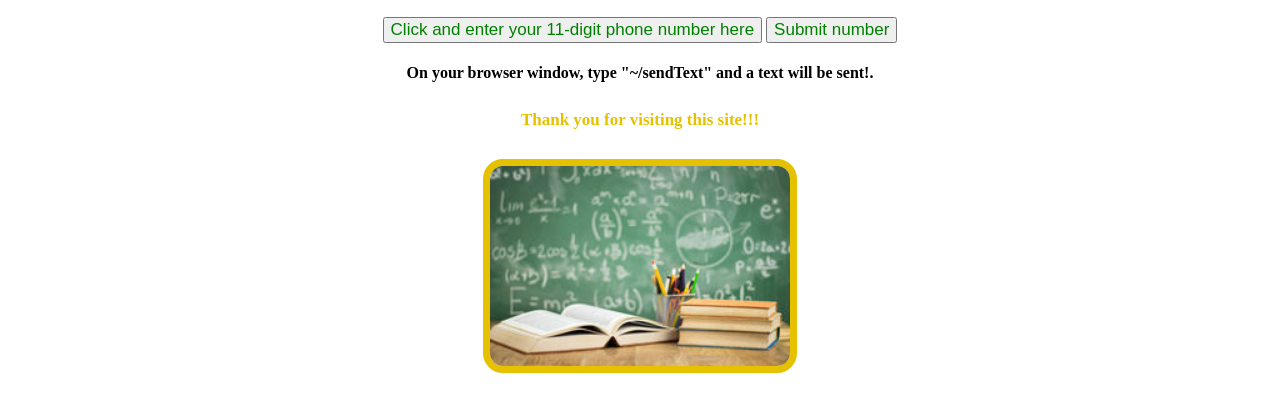
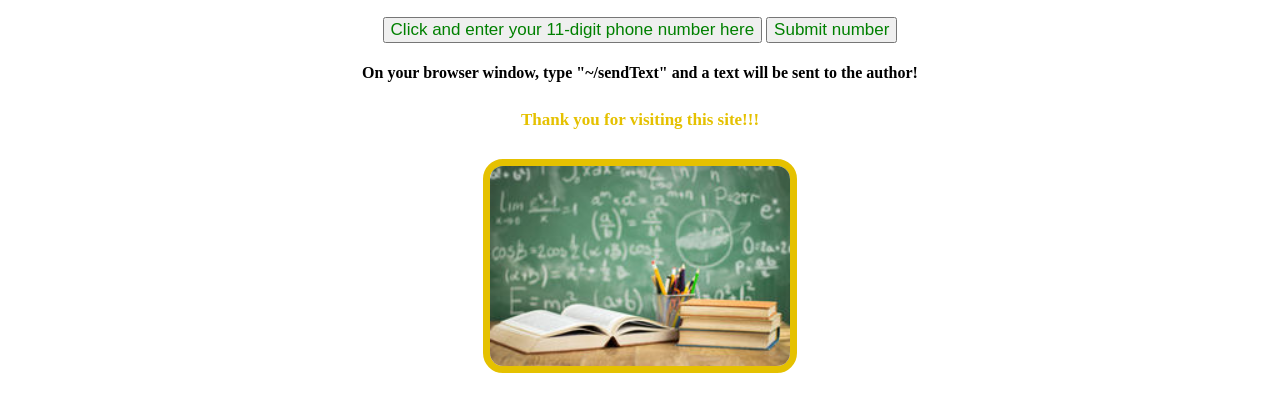
Before and after one commit to rodstaff/textNodejs, a website: page public/index.html in a window 1280 px wide. Shown: the part 293-704 px from the top of the page. Drawn offline with Linux system fonts and the light colour scheme.

Commit message:
modified index.html

```diff
--- a/public/index.html
+++ b/public/index.html
@@ -12,7 +12,7 @@
   <button onClick="getNumber()">Click and enter your 11-digit phone number here</button>
   <button onClick="submitNum()">Submit number</button>
 
-  <h4>On your browser window, type "~/sendText" and a text will be sent!.</h4>
+  <h4>On your browser window, type "~/sendText" and a text will be sent to the author!</h4>
   <h5>Thank you for visiting this site!!!</h5>
 
   <img src="rodk2.jpg">
@@ -24,9 +24,9 @@ var counter = 0;
 
 function getNumber() {
 
-enterNumber = prompt("The phone number with the country code should be numbers only without space, parenthesis or hyphens e.g. +19876543210");
-    var splitNumber = enterNumber.split("");
-    counter = splitNumber.length;
+  enterNumber = prompt("The phone number with the country code should be numbers only without space, parenthesis or hyphens e.g. +19876543210");
+  var splitNumber = enterNumber.split("");
+  counter = splitNumber.length;
 
     for (i=1;i<12;i++) {
 
```
